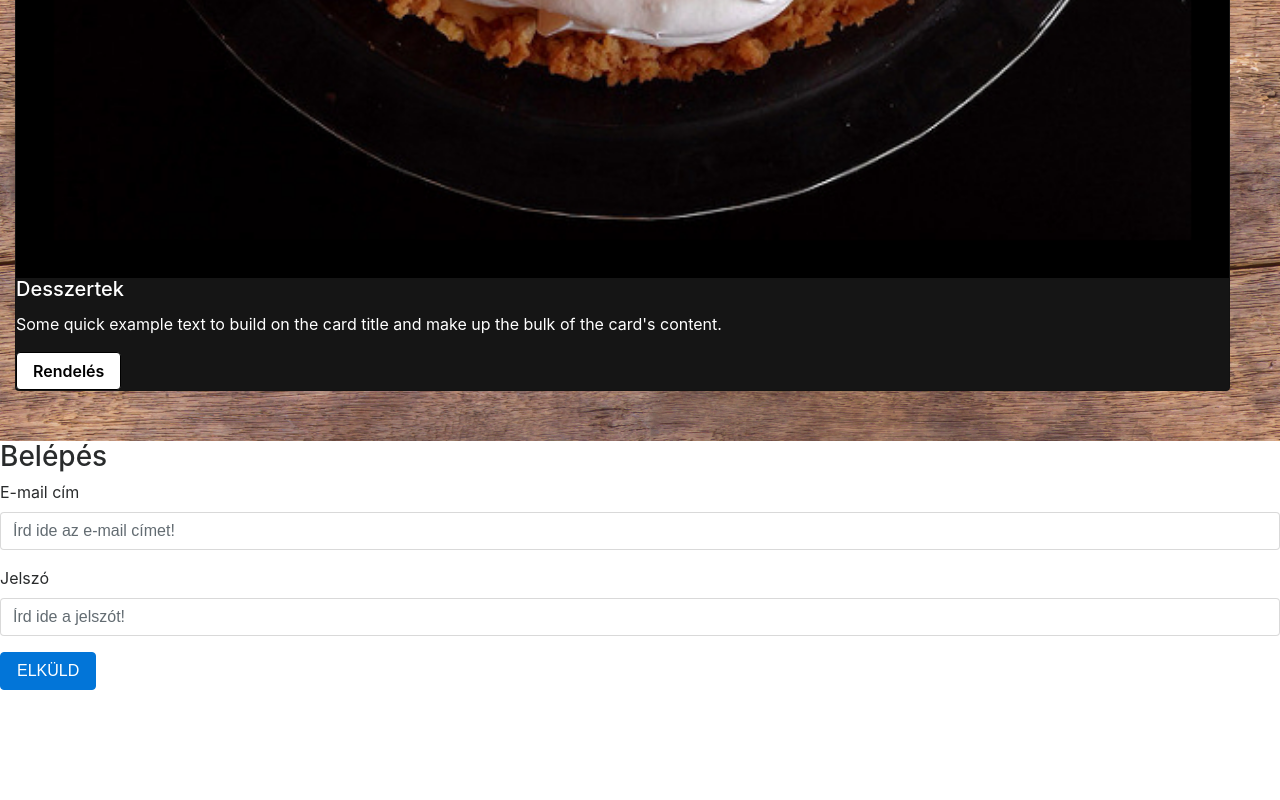
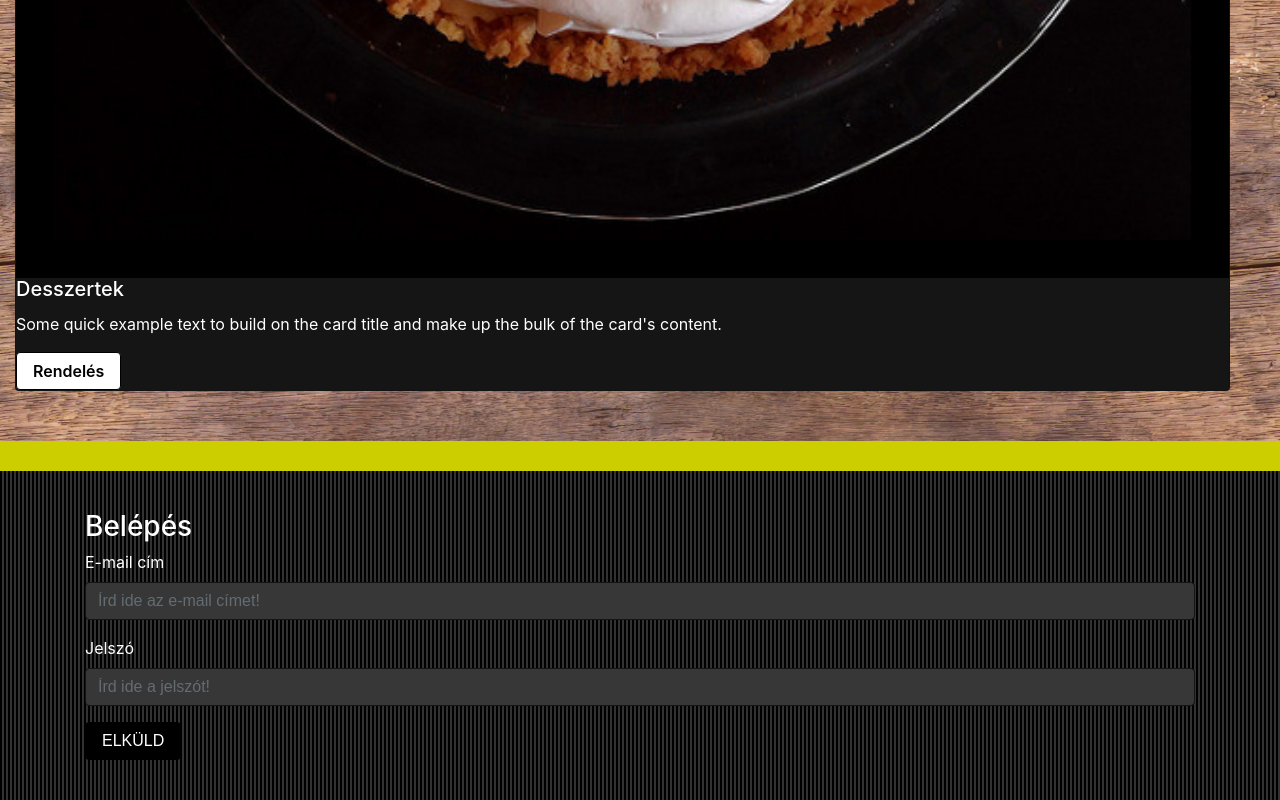
Before and after one commit to nagybanaeva/gastroEnergy, a plain HTML site: page index.html in a window 1280 px wide. Shown: the part 4551-5351 px from the top of the page. Before the commit the page ends 5241 px from the top, so only its background shows below. Drawn offline with nearby package versions, Linux system fonts and the light colour scheme.

Commit message:
add styles of form

```diff
--- a/css/style.css
+++ b/css/style.css
@@ -53,3 +53,29 @@ main {
     background-color: #9d7d76;
     background-image:  url("../img/background.jpg");
 }
+
+form {
+    padding: 40px 0 40px 0;
+}
+
+footer {
+    background-image: url("../img/footer-background.jpg");
+    border-top: 30px solid #ccce00;
+    color: white;
+}
+
+#email1, #password1 {
+    background-color: #373737;
+    border: 1px solid #151515;
+}
+
+.own-form-button {
+    background-color: black;
+    color: white;
+    border: 1px solid black;
+}
+
+.own-form-button:hover {
+    background: none;
+    border: 1px solid white;
+}
--- a/index.html
+++ b/index.html
@@ -77,17 +77,17 @@
             </div>
       </main>
       <footer>
-          <form>
+          <form class="container">
           <h3>Belépés</h3>
               <div class="form-group">
-                <label for="exampleInputEmail1">E-mail cím</label>
-                <input type="email" class="form-control" id="exampleInputEmail1" placeholder="Írd ide az e-mail címet!">
+                <label for="email1">E-mail cím</label>
+                <input type="email" class="form-control" id="email1" placeholder="Írd ide az e-mail címet!">
               </div>
               <div class="form-group">
-                <label for="exampleInputPassword1">Jelszó</label>
-                <input type="password" class="form-control" id="exampleInputPassword1" placeholder="Írd ide a jelszót!">
+                <label for="password1">Jelszó</label>
+                <input type="password" class="form-control" id="password1" placeholder="Írd ide a jelszót!">
               </div>
-              <button type="submit" class="btn btn-primary">ELKÜLD</button>
+              <button type="submit" class="btn btn-primary  own-form-button">ELKÜLD</button>
           </form>
       </footer>
 
```
